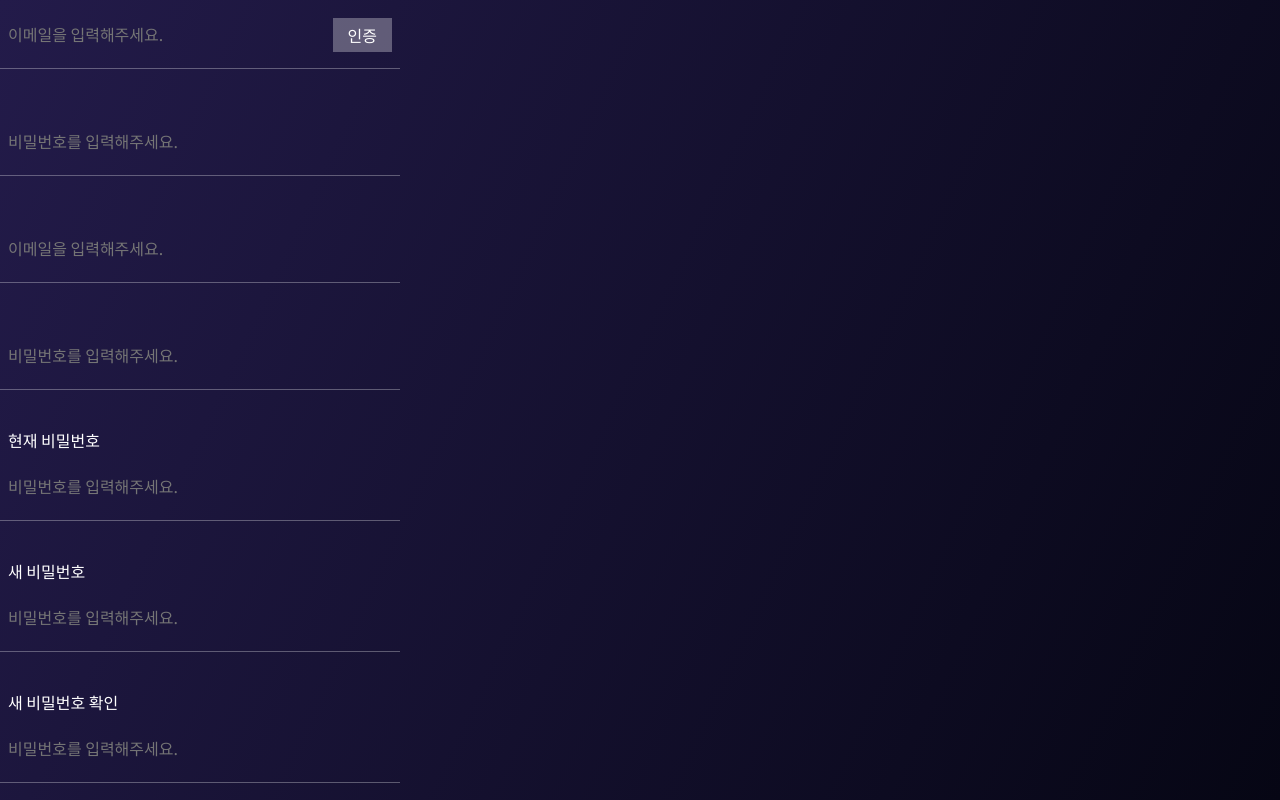
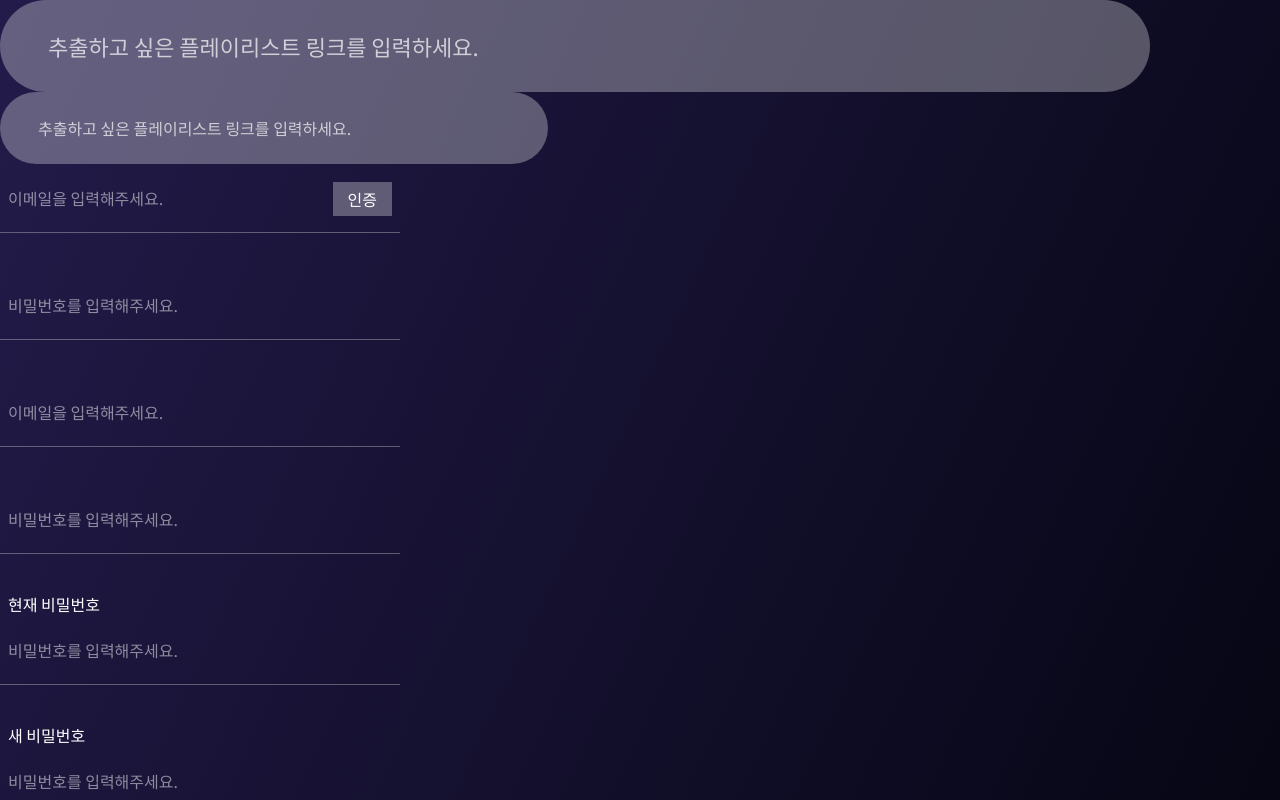
Before and after one commit to FRONT-END-BOOTCAMP-PULS-4/Jackpot_Plug, a Next.js app: page /component/input in a window 1280 px wide. Shown: the top 800 px of the page. Built offline with nearby package versions, Linux system fonts and the light colour scheme.

Commit message:
feat: SearchInput 컴포넌트 퍼블리싱 구현

```diff
--- a/app/component/input/EmailInput.tsx
+++ b/app/component/input/EmailInput.tsx
@@ -62,7 +62,7 @@ export default function EmailInput({
           name="authCode"
           type="text"
           value={authCode}
-          placeholder="인증번호를 입력해주세요."
+          placeholder="인증번호 6자리를 입력해주세요."
           label="인증번호"
           onChangeAction={handleAuthCodeChange}
           showButton={showButton}
--- a/app/component/input/InputField.module.scss
+++ b/app/component/input/InputField.module.scss
@@ -21,6 +21,10 @@
 
     &.filled {
       @include border-bottom($color: $color-purple);
+    }
+
+    &::placeholder {
+      color: $color-o-w5;
     }
 
     &:focus::placeholder {
--- /dev/null
+++ b/app/component/input/SearchInput.module.scss
@@ -0,0 +1,35 @@
+@use "./../../../public/styles/mixin.scss" as *;
+@use "./../../../public/styles/variable.scss" as *;
+
+.search_field {
+  max-width: 1150px;
+  border-radius: 50px;
+  background-color: $color-o-w3;
+  @include flex;
+  gap: 30px;
+
+  &.default {
+    padding: 30px 48px;
+
+    .search_input {
+      font-size: rem(22);
+    }
+  }
+
+  &.small {
+    max-width: 548px;
+    padding: 24px 38px;
+  }
+
+  .search_input {
+    flex: 1;
+
+    &::placeholder {
+      color: $color-o-w7;
+    }
+
+    &:focus::placeholder {
+      opacity: 0;
+    }
+  }
+}
--- /dev/null
+++ b/app/component/input/SearchInput.tsx
@@ -0,0 +1,27 @@
+"use client";
+import styles from "./SearchInput.module.scss";
+import "./../../global.scss";
+import { SearchInputProps } from "./types";
+
+export default function SearchInput({
+  placeholder,
+  buttonIcon,
+  size = "default",
+}: SearchInputProps) {
+  return (
+    <div className={`${styles.search_field} ${styles[`${size}`]}`}>
+      <label htmlFor="search_input" className="blind">
+        검색
+      </label>
+      <input
+        type="text"
+        name="search"
+        id="search_input"
+        placeholder={placeholder}
+        className={`${styles.search_input}`}
+        autoComplete="off"
+      />
+      <button>{buttonIcon}</button>
+    </div>
+  );
+}
--- a/app/component/input/page.tsx
+++ b/app/component/input/page.tsx
@@ -2,11 +2,18 @@
 
 import EmailInput from "./EmailInput";
 import PasswordInput from "./PasswordInput";
+import SearchInput from "./SearchInput";
 import TextInput from "./TextInput";
 
 export default function Home() {
   return (
     <div>
+      <SearchInput placeholder="추출하고 싶은 플레이리스트 링크를 입력하세요." />
+      <SearchInput
+        placeholder="추출하고 싶은 플레이리스트 링크를 입력하세요."
+        size="small"
+      />
+
       <EmailInput />
       <PasswordInput />
 
--- a/app/component/input/types.ts
+++ b/app/component/input/types.ts
@@ -43,3 +43,9 @@ export interface InputFieldProps
     ButtonProps,
     PlaceholderProps,
     LabelProps {}
+
+export interface SearchInputProps {
+  placeholder?: string;
+  buttonIcon?: ReactNode;
+  size?: "default" | "small";
+}
```
